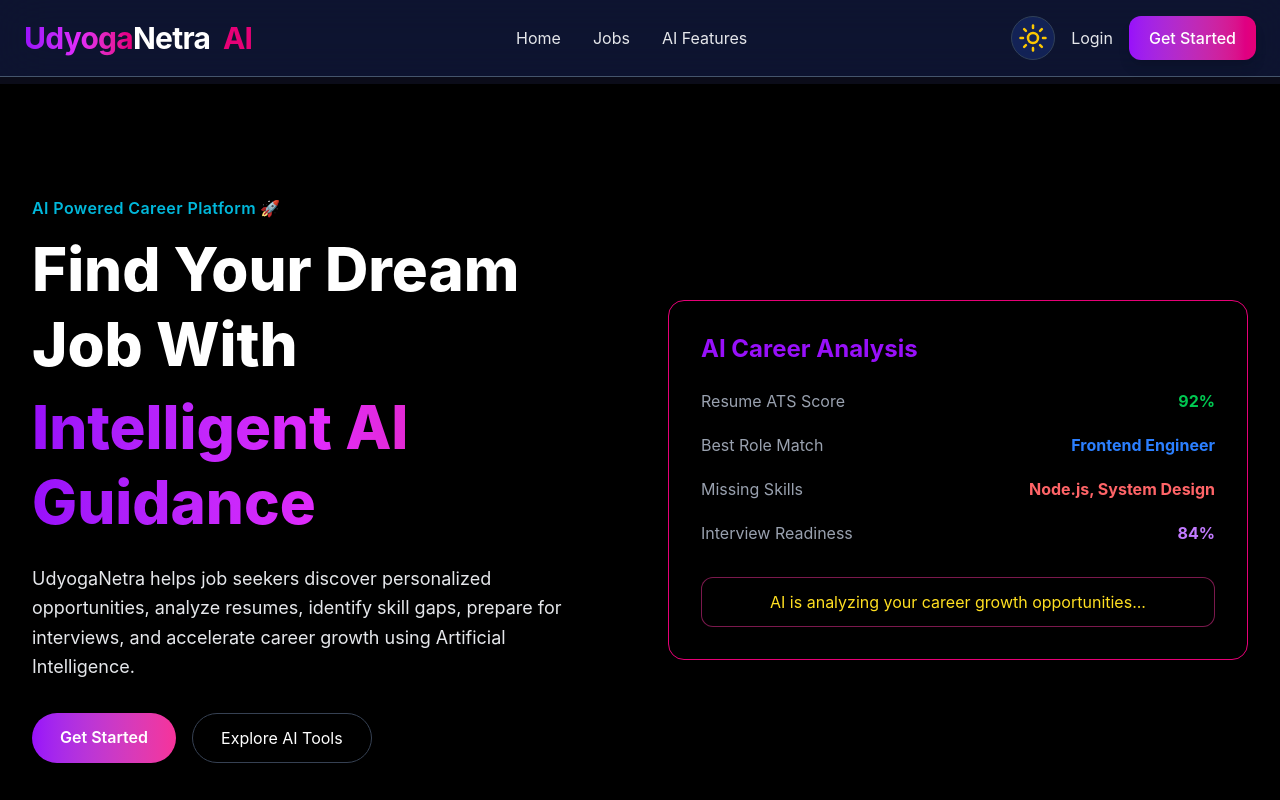
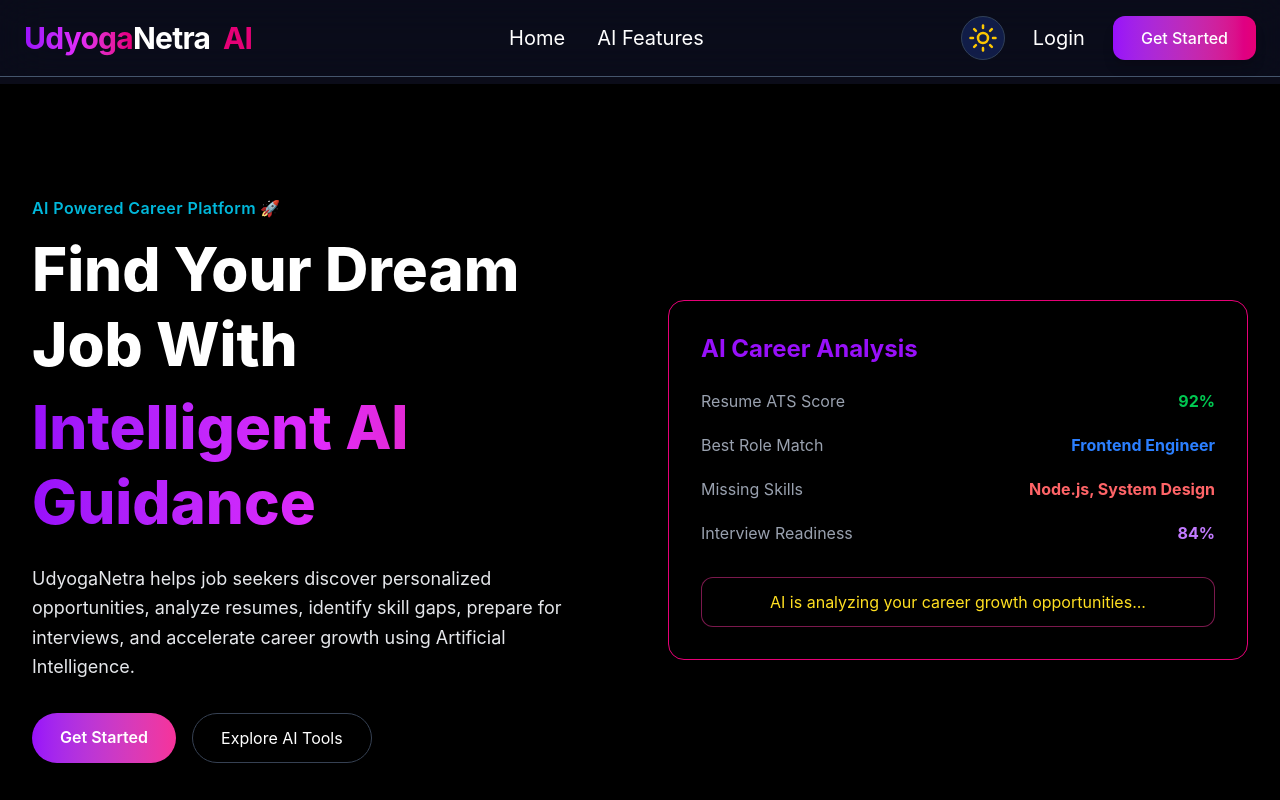
Before and after one commit to ramusiripalli/udyoganetra-ai, a React app in the folder frontend/: page / in a window 1280 px wide. Shown: the top 800 px of the page. Built offline with nearby package versions, Linux system fonts and the light colour scheme; the HTML template or start-up script is replaced by a standard one.

Commit message:
fix: Navbar is Fixed for Light and Dark toogle and adjusted menus

```diff
--- a/frontend/src/components/common/Navbar.jsx
+++ b/frontend/src/components/common/Navbar.jsx
@@ -13,7 +13,7 @@
       initial={{ y: -60, opacity: 0 }}
       animate={{ y: 0, opacity: 1 }}
       transition={{ duration: 0.8 }}
-      className="fixed top-0 left-0 w-full z-50 backdrop-blur-xl bg-white/70 dark:bg-blue-900/20
+      className="fixed top-0 left-0 w-full z-50 backdrop-blur-xl bg-white/70 dark:bg-slate-900/10
         border-b border-gray-200 dark:border-slate-600">
       <div className="max-w-7xl mx-auto px-6 py-4 flex items-center justify-between">
 
@@ -35,23 +35,15 @@
 
           <Link
             to="/"
-            className="text-black dark:text-gray-200 hover:text-pink-500 transition
-            relative after:absolute after:w-0 after:h-0.5 after:bg-pink-500 after:left-0 after:-bottom-1 hover:after:w-full after:transition-all"
+            className="text-black dark:text-white  transition text-xl
+            relative after:absolute after:w-0 after:h-0.5 after:bg-pink-400 after:left-0 after:-bottom-1 hover:after:w-full after:transition-all"
           >
             Home
           </Link>
 
           <Link
-            to="/jobs"
-            className="text-black dark:text-gray-200 hover:text-pink-500 transition
-            relative after:absolute after:w-0 after:h-0.5 after:bg-pink-500 after:left-0 after:-bottom-1 hover:after:w-full after:transition-all"
-          >
-            Jobs
-          </Link>
-
-          <Link
             to="/ai-features"
-            className="text-black dark:text-gray-200 hover:text-pink-500 transition
+            className="text-black dark:text-white text-xl transition
             relative after:absolute after:w-0 after:h-0.5 after:bg-pink-500 after:left-0 after:-bottom-1 hover:after:w-full after:transition-all"
           >
             AI Features
@@ -88,10 +80,7 @@
           {/* Login */}
           <Link
             to="/login"
-            className="
-              hidden md:block
-              text-gray-700 dark:text-gray-200
-              hover:text-pink-500 transition
+            className="hidden md:block text-gray-700 dark:text-white text-xl transition ml-3
               relative after:absolute after:w-0 after:h-0.5 after:bg-pink-400 after:left-0 after:-bottom-1 hover:after:w-full after:transition-all
             "
           >
@@ -103,7 +92,7 @@
           <button
             className="
               hidden md:block
-              px-5 py-2.5 rounded-xl
+              px-7 py-2.5 rounded-xl ml-3
               bg-gradient-to-r from-purple-600  to-pink-600
               text-white font-medium
               hover:scale-110 transition-all cursor-pointer
@@ -141,26 +130,25 @@
               Home
             </Link>
 
-            <Link to="/jobs" onClick={() => setMenuOpen(false)}>
-              Jobs
-            </Link>
 
-            <Link to="/ai-tools" onClick={() => setMenuOpen(false)}>
-              AI Tools
+            <Link to="/ai-features" onClick={() => setMenuOpen(false)}>
+              AI Features
             </Link>
 
             <Link to="/login" onClick={() => setMenuOpen(false)}>
               Login
             </Link>
 
+            <Link to="/register">
             <button
-              className="
+              className=" px-7
                 py-2 rounded-lg
                 bg-gradient-to-r from-purple-600  to-pink-600 text-white
               "
             >
               Get Started
             </button>
+            </Link>
 
           </div>
         </div>
```
